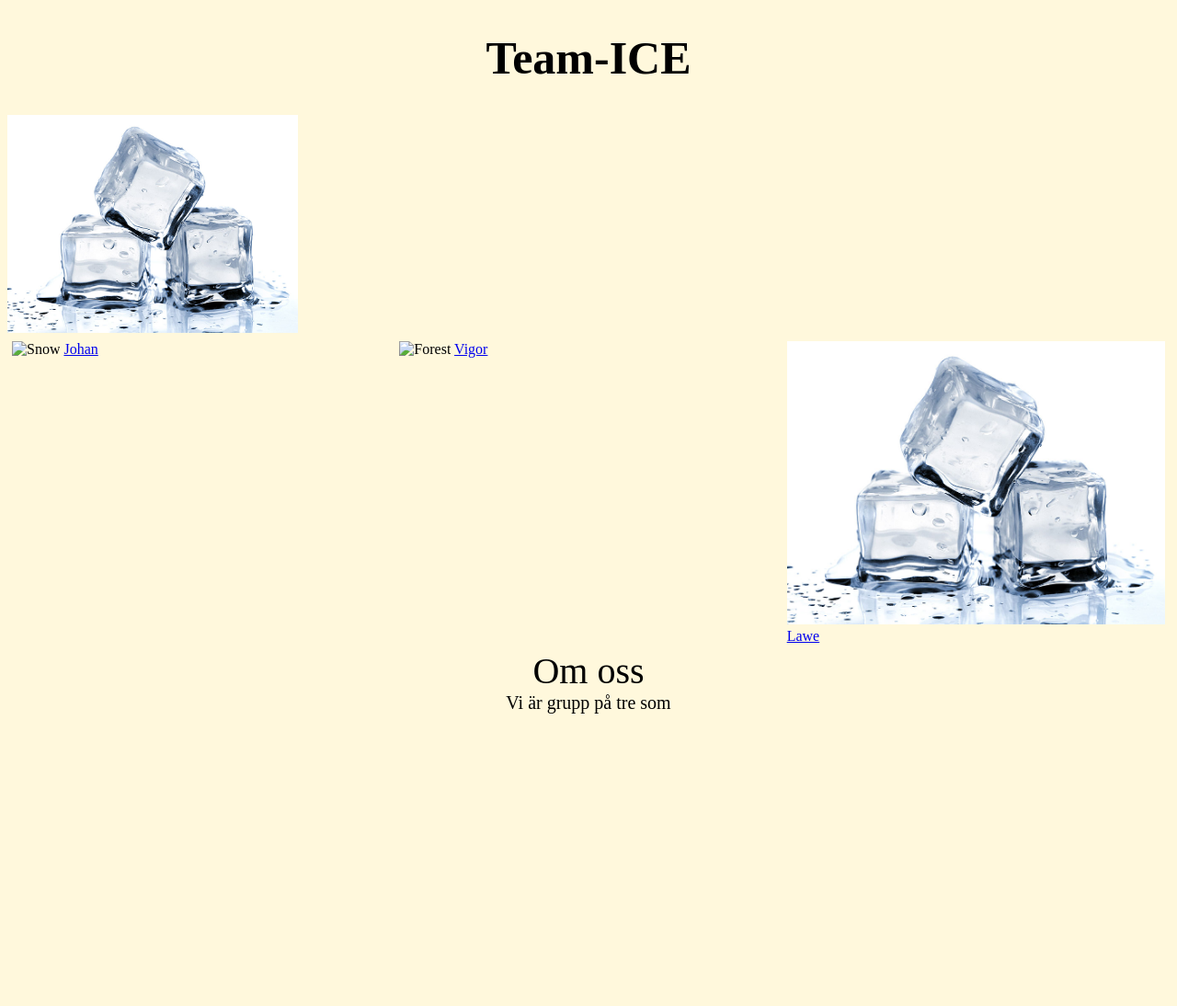
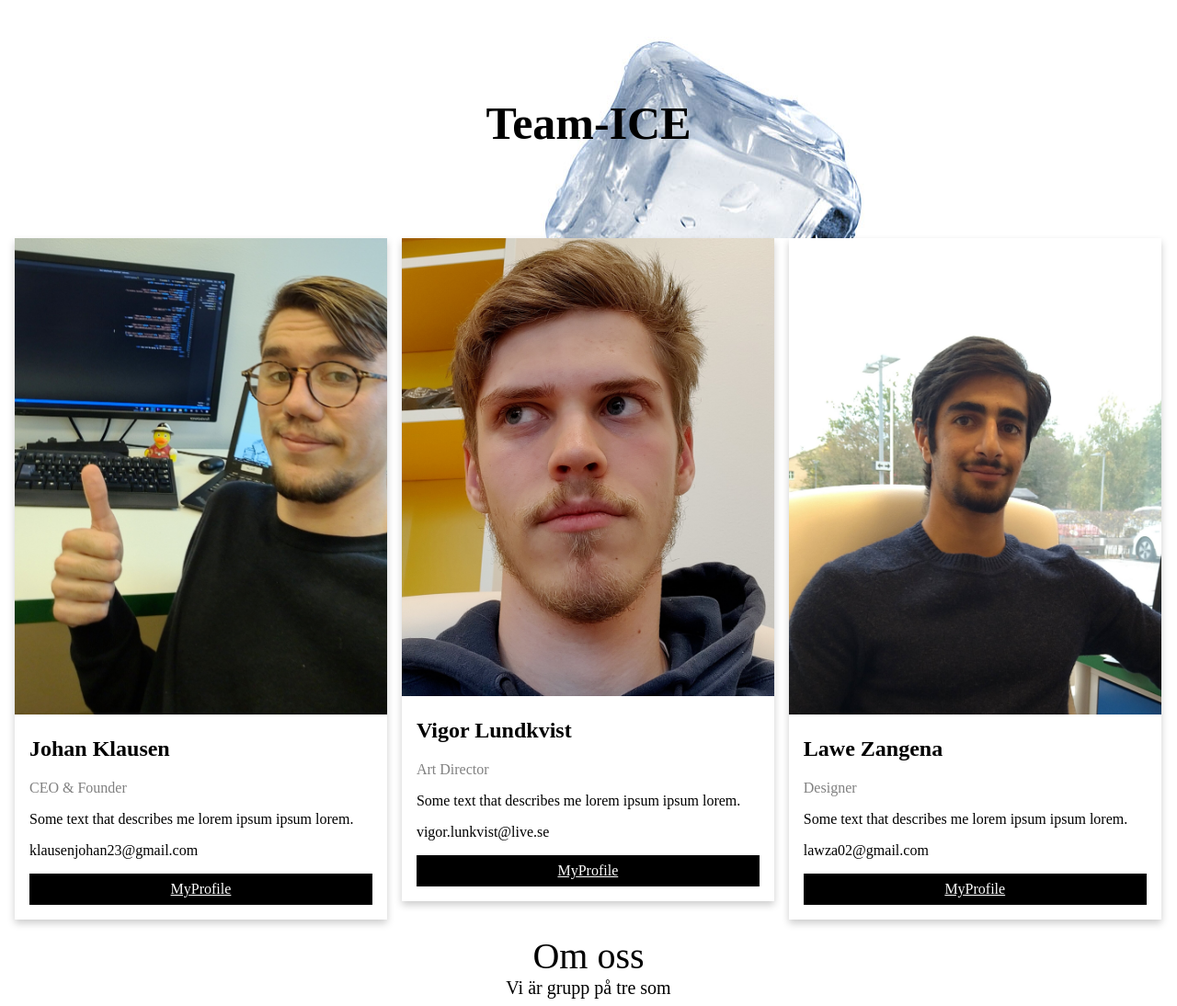
Before and after one commit to Vigoliet/Team-ICE, a website: page index.html in a window 1280 px wide. Shown: the whole page at 92% size. Before the commit the page ends 800 px from the top, so only its background shows below. Drawn offline with Linux system fonts and the light colour scheme.

Commit message:
profile done

```diff
--- a/index.css
+++ b/index.css
@@ -1,43 +1,27 @@
 body {
-    background-color: cornsilk;
+    background-color: rgb(255, 255, 255);
 }
 
-h1 {
+.logotext {
+    margin-left: auto;
+    margin-right: auto;
     text-align: center;
     font-size: 50px;
+
 }
 
 .logo {
-height: 25%;
-width: 25%;
-margin-left: auto;
-margin-right: auto;
+    background-image: url("Ice-logo.jpg");
+    width: 50%;
+
+    padding: 5%;
+    display: block;
+    margin-left: auto;
+    margin-right: auto;
 }
 
 
-/* Three image containers (use 25% for four, and 50% for two, etc) */
-.column {
-    float: left;
-    width: 33.33%;
-    padding: 5px;
 
-  }
-
-  /* Clear floats after image containers */
-  .row::after {
-    content: "";
-    clear: both;
-    display: table;
-  }
-
-  .row {
-    display: flex;
-  }
-
-  .column {
-    flex: 33.33%;
-    padding: 5px;
-  }
 
 .about {
     margin-left: auto;
@@ -52,3 +36,59 @@ margin-right: auto;
     text-align: center;
     font-size: 20px;
 }
+
+html {
+    box-sizing: border-box;
+  }
+
+  *, *:before, *:after {
+    box-sizing: inherit;
+  }
+
+  .column {
+    float: left;
+    width: 33.3%;
+    margin-bottom: 16px;
+    padding: 0 8px;
+  }
+
+  @media screen and (max-width: 650px) {
+    .column {
+      width: 100%;
+      display: block;
+    }
+  }
+
+  .card {
+    box-shadow: 0 4px 8px 0 rgba(0, 0, 0, 0.2);
+  }
+
+  .container {
+    padding: 0 16px;
+  }
+
+  .container::after, .row::after {
+    content: "";
+    clear: both;
+    display: table;
+  }
+
+  .title {
+    color: grey;
+  }
+
+  .button {
+    border: none;
+    outline: 0;
+    display: inline-block;
+    padding: 8px;
+    color: white;
+    background-color: #000;
+    text-align: center;
+    cursor: pointer;
+    width: 100%;
+  }
+
+  .button:hover {
+    background-color: #555;
+  }
--- a/index.html
+++ b/index.html
@@ -10,26 +10,57 @@
 </head>
 
 <body>
-    <h1>Team-ICE</h1>
-    <img class="logo" src ="Ice-logo.jpg">
+    <div class="logo">
+        <h1 class="logotext">Team-ICE</h1>
+    </div>
+
 
     <div class="row">
         <div class="column">
-          <img src="johan.jpg" alt="Snow" style="width:100%">
-          <a href="https://serene-plains-54676.herokuapp.com/">Johan</a>
+          <div class="card">
+            <img src="selfie.jpg" alt="Johan" style="width:100%">
+            <div class="container">
+              <h2>Johan Klausen</h2>
+              <p class="title">CEO & Founder</p>
+              <p>Some text that describes me lorem ipsum ipsum lorem.</p>
+              <p>klausenjohan23@gmail.com</p>
+              <a class ="button" href ="https://serene-plains-54676.herokuapp.com/">MyProfile</a>
+              <p></p>
+            </div>
+          </div>
         </div>
+
         <div class="column">
-          <img src="hejhej.jpg" alt="Forest" style="width:100%">
-          <a href="https://desolate-tor-71624.herokuapp.com/">Vigor</a>
+          <div class="card">
+            <img src="vigor1.jpg" alt="Vigor" style="width:100%">
+
+            <div class="container">
+              <h2>Vigor Lundkvist</h2>
+              <p class="title">Art Director</p>
+              <p>Some text that describes me lorem ipsum ipsum lorem.</p>
+              <p>vigor.lunkvist@live.se</p>
+              <a class ="button" href ="https://desolate-tor-71624.herokuapp.com/">MyProfile</a>
+              <p></p>
+            </div>
+          </div>
         </div>
+
         <div class="column">
-          <img src="Ice-logo.jpg" alt="Mountains" style="width:100%">
-          <a href="https://stark-beach-02554.herokuapp.com/">Lawe</a>
+          <div class="card">
+            <img src="lawe.jpg" alt="John" style="width:100%">
+            <div class="container">
+              <h2>Lawe Zangena</h2>
+              <p class="title">Designer</p>
+              <p>Some text that describes me lorem ipsum ipsum lorem.</p>
+              <p>lawza02@gmail.com</p>
+              <a class ="button" href ="https://stark-beach-02554.herokuapp.com/">MyProfile</a>
+              <p></p>
+            </div>
+          </div>
         </div>
       </div>
 
-    <div class ="about">Om oss</div>
-    <div class ="AboutInfo">Vi är grupp på tre som</div>
+    <div class="about">Om oss</div>
+    <div class="AboutInfo">Vi är grupp på tre som</div>
 </body>
-
 </html>
```
Also changed, not shown: server.js (+15 -0 lines).
